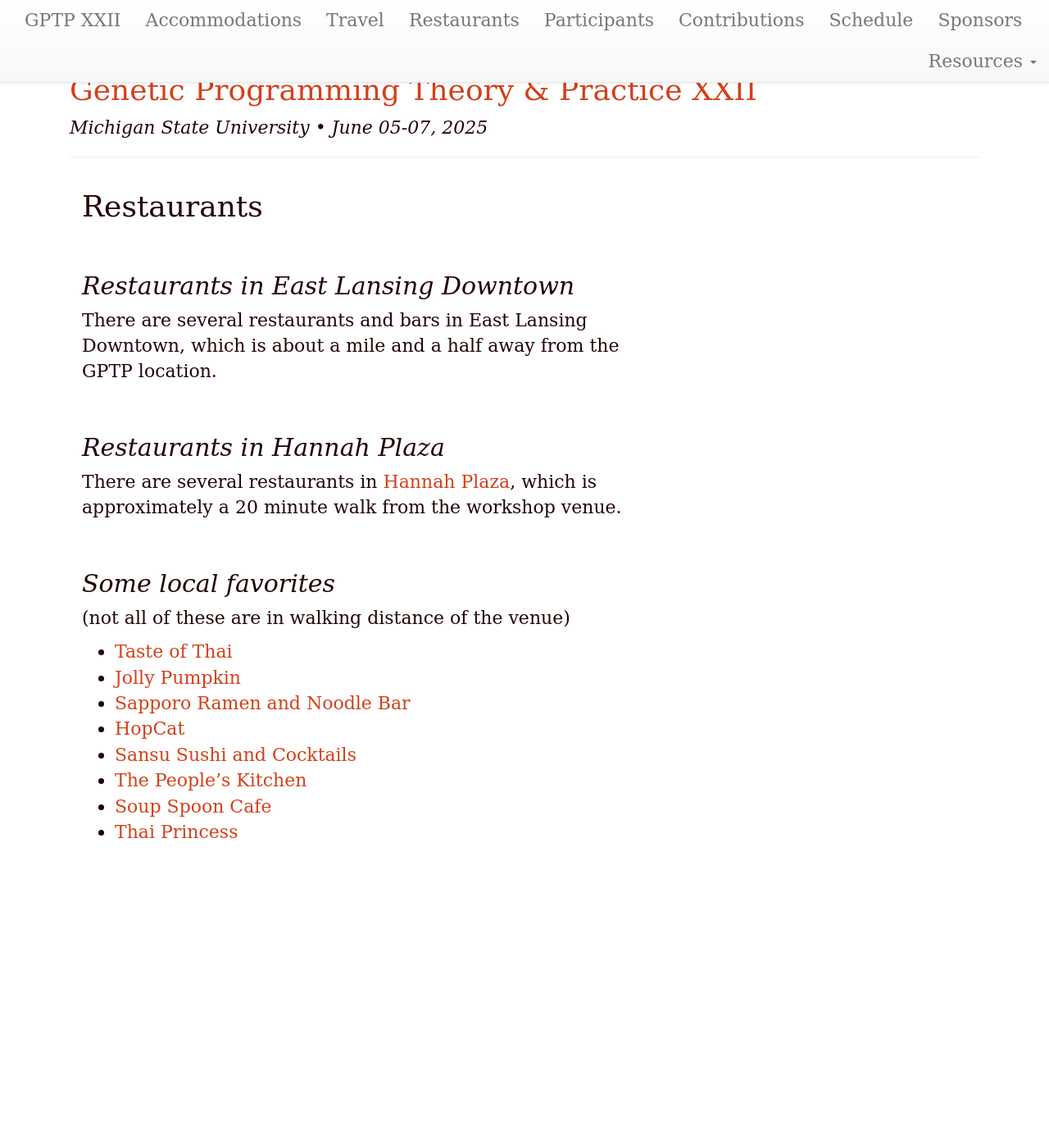
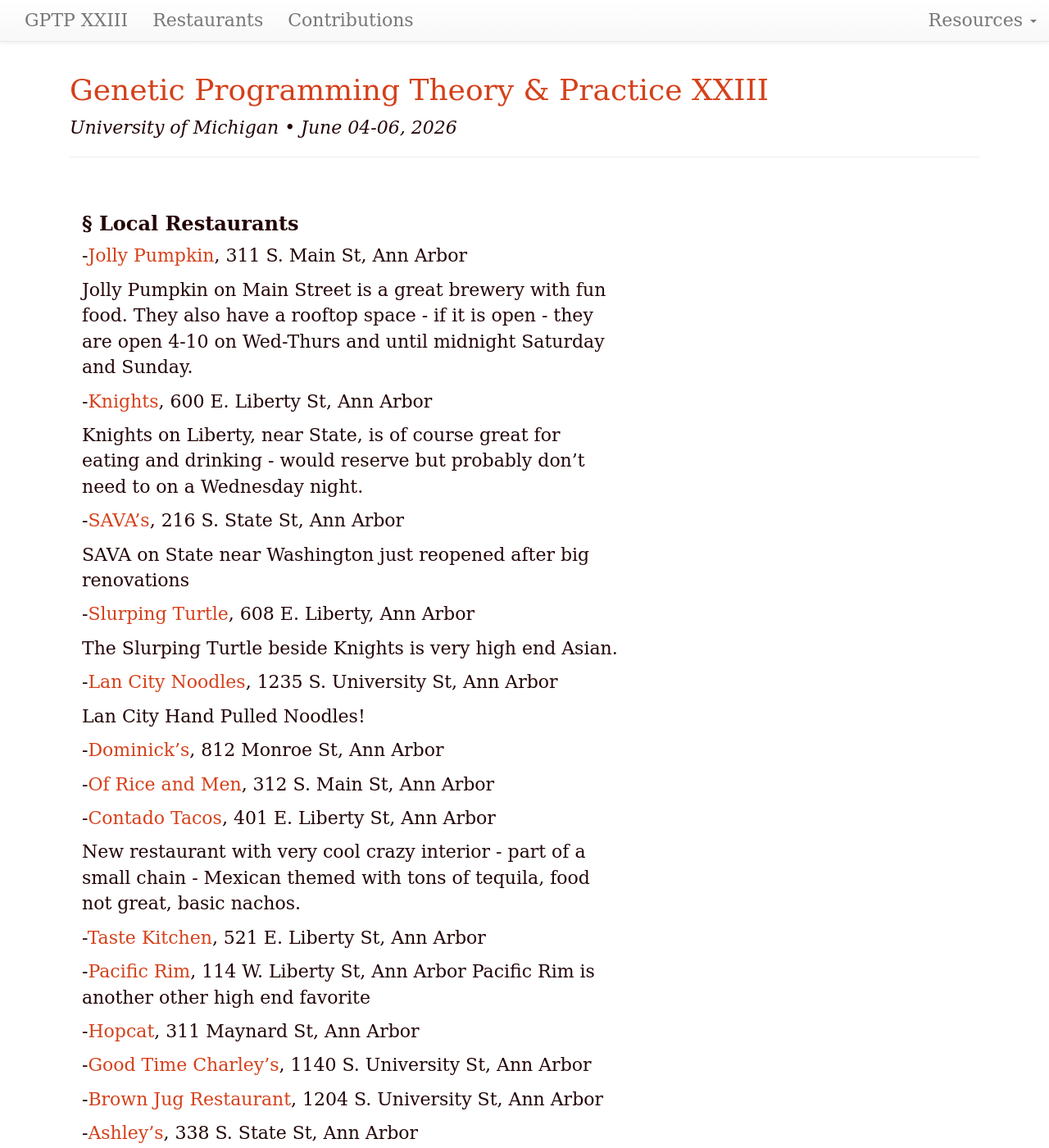
Before and after one commit to GPTP-workshop/gptp-workshop.github.io, a Jekyll site: the page built from restaurants.md, in a window 1280 px wide and 1400 px high. Shown: the whole window at 82% size. Built offline with Jekyll 4.4.1, drawn with Linux system fonts in a browser that asks for light colours; our own code applies the rules of GitHub Pages for plain Markdown files; some of the changed text lies outside the part shown.

Commit message:
2026 site launch

```diff
--- a/_data/info.yml
+++ b/_data/info.yml
@@ -1,5 +1,10 @@
 
 workshop:
+  gptp2026:
+    updated: "Jan 28, 2026"
+    roman: "XXIII"
+    dates: "June 04-06, 2026"
+    venue: University of Michigan
   gptp2025:
     roman: "XXII"
     dates: "June 05-07, 2025"
--- a/_includes/header.liquid
+++ b/_includes/header.liquid
@@ -28,13 +28,13 @@
           {% endif %}
           <span class="sr-only">(current)</span>
         </a></li>
-        <li><a href="accommodations.html">Accommodations</a></li>
-        <li><a href="travel.html">Travel</a></li>
-	      <li><a href="restaurants.html">Restaurants</a></li>
-        <li><a href="attendees.html">Participants</a></li>
+	<!-- <li><a href="accommodations.html">Accommodations</a></li> -->
+	<!-- <li><a href="travel.html">Travel</a></li> -->
+	<li><a href="restaurants.html">Restaurants</a></li>
+	<!-- <li><a href="attendees.html">Participants</a></li> -->
         <li><a href="contributions.html">Contributions</a></li>
-	      <li><a href="schedule.html">Schedule</a></li>
-        <li><a href="sponsors.html">Sponsors</a></li>
+	<!-- <li><a href="schedule.html">Schedule</a></li> -->
+	<!-- <li><a href="sponsors.html">Sponsors</a></li> -->
       </ul>
       <ul class="nav navbar-nav navbar-right">
         <li class="dropdown">
--- a/restaurants.md
+++ b/restaurants.md
@@ -1,29 +1,62 @@
 ---
 layout: default
-year: 2025
+year: 2026
 ---
 
-# Restaurants
 
-## Restaurants in East Lansing Downtown
 
-There are several restaurants and bars in East Lansing Downtown, which is about a mile and a half away from the GPTP location.
+### Local Restaurants
 
-## Restaurants in Hannah Plaza
+-[Jolly Pumpkin](https://annarbor.jollypumpkin.com/), 311 S. Main St, Ann Arbor
 
-There are several restaurants in [Hannah Plaza](https://maps.app.goo.gl/8oUXuGJKJd3eBjgn9), which is approximately a 20 minute walk from the workshop venue.
+Jolly Pumpkin on Main Street is a great brewery with fun food. They also have a rooftop space - if it is open - they are open 4-10 on Wed-Thurs and until midnight Saturday and Sunday.
 
-## Some local favorites
+-[Knights](https://knightsrestaurants.com/), 600 E. Liberty St, Ann Arbor
 
-(not all of these are in walking distance of the venue)
+Knights on Liberty, near State, is of course great for eating and drinking - would reserve but probably don't need to on a Wednesday night.
 
-- [Taste of Thai](https://maps.app.goo.gl/MJwccq29Z1WYUwv99)
-- [Jolly Pumpkin](https://maps.app.goo.gl/LYwDvsnkvoSEzrSb6)
-- [Sapporo Ramen and Noodle Bar](https://maps.app.goo.gl/eXaSqwxMsA7MxqLT7)
-- [HopCat](https://maps.app.goo.gl/82BmbGiW8HmUAoiT6)
-- [Sansu Sushi and Cocktails](https://maps.app.goo.gl/jpjZhppEcaUEFruc9)
-- [The People's Kitchen](https://maps.app.goo.gl/rjoiUWcZnV2AztqZ7)
-- [Soup Spoon Cafe](https://maps.app.goo.gl/fjJBgSXBgZK2mpU37)
-- [Thai Princess](https://maps.app.goo.gl/247DgiacTDhDe2s88)
+-[SAVA's](https://www.savasannarbor.com/), 216 S. State St, Ann Arbor
 
-<!-- TODO: more local recommendations? -->
+SAVA on State near Washington just reopened after big renovations
+
+-[Slurping Turtle](http://slurpingturtle.com/annarbor), 608 E. Liberty, Ann Arbor
+
+The Slurping Turtle beside Knights is very high end Asian.
+
+-[Lan City Noodles](https://www.lancitynoodles.com/), 1235 S. University St, Ann Arbor
+
+Lan City Hand Pulled Noodles!
+
+-[Dominick's](https://casa-dominicks.business.site/), 812 Monroe St, Ann Arbor
+
+-[Of Rice and Men](https://ofriceandmen.com/), 312 S. Main St, Ann Arbor
+
+-[Contado Tacos](https://condadotacos.com/), 401 E. Liberty St, Ann Arbor
+
+New restaurant with very cool crazy interior - part of a small chain - Mexican themed with tons of tequila, food not great, basic nachos.
+
+-[Taste Kitchen](http://tastekitchena2.com/), 521 E. Liberty St, Ann Arbor
+
+-[Pacific Rim](https://pacificrimbykana.com/), 114 W. Liberty St, Ann Arbor
+Pacific Rim is another other high end favorite
+
+-[Hopcat](https://www.hopcat.com/?utm_source=gmb&utm_medium=yext), 311 Maynard St, Ann Arbor
+
+
+-[Good Time Charley's](https://www.charleysannarbor.com/), 1140 S. University St, Ann Arbor
+
+-[Brown Jug Restaurant](http://www.brownjug-annarbor.com/), 1204 S. University St, Ann Arbor
+
+-[Ashley's](http://www.ashleys.com/newsite/#!/), 338 S. State St, Ann Arbor
+
+-[Red Hawk Bar and Grill](https://www.redhawkannarbor.com/), 316 S. State St, Ann Arbor
+
+### Local Cafes and Clubs
+
+-[The Blue Llama](https://www.bluellamaclub.com/), 314 S. Main St, Ann Arbor
+
+The Blue Llama is high end jazz club, new on Main Street
+
+-[The Last Word](https://thelastwordbar.com/food-menu), 301 W. Huron St, Ann Arbor
+
+If you are looking for a cool 'speakeasy' with fabulous cocktails and a nice selection of small plates check out The Last Word (behind an unmarked door)
```
Also changed, not shown: attendees.md (deleted, +0 -64 lines), contributions.md (+9 -3 lines), index.md (+5 -66 lines), schedule.md (deleted, +0 -61 lines), sponsors.md (deleted, +0 -15 lines), travel.md (deleted, +0 -38 lines), Gemfile.lock (added), 1 other file.
